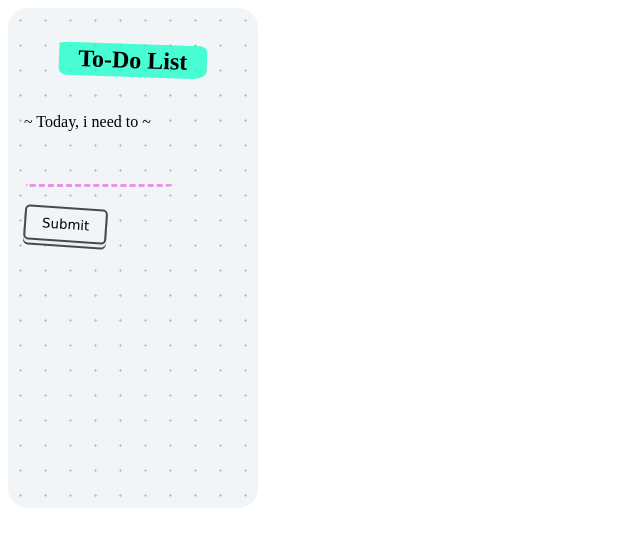
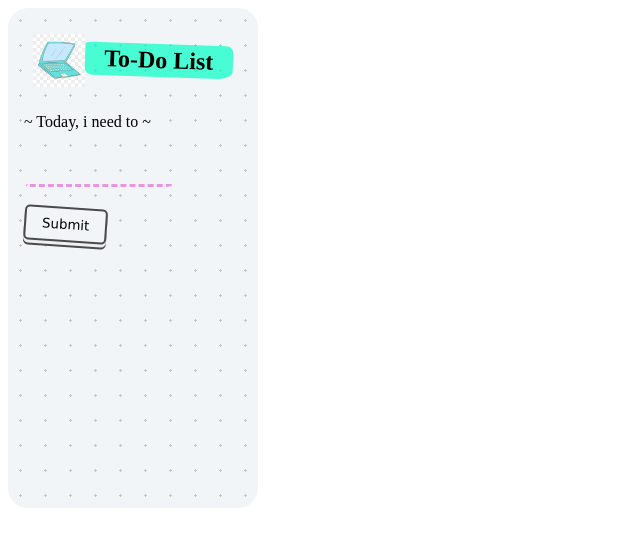
Before and after one commit to itsTranT1706/ToDo_List, a plain HTML site: page index.html in a window 1280 px wide. Shown: the whole page, without its empty margins (0-640 px from the left). Drawn offline with Linux system fonts and the light colour scheme.

Commit message:
add laptop css

```diff
--- a/index.html
+++ b/index.html
@@ -11,7 +11,7 @@
 <body>
     <section class="container">
         <div class="healing">
-            <img class="headling__img" src="" alt="">
+            <img class="healing__img" src="image/pngtree-science-education-element-green-cartoon-laptop-png-image_3231927.jpg" alt="laptop">
             <h1 class="healing__title">To-Do List</h1>
         </div>
         <form class="form">
```
Also changed, not shown: image/pngtree-science-education-element-green-cartoon-laptop-png-image_3231927.jpg (added).
